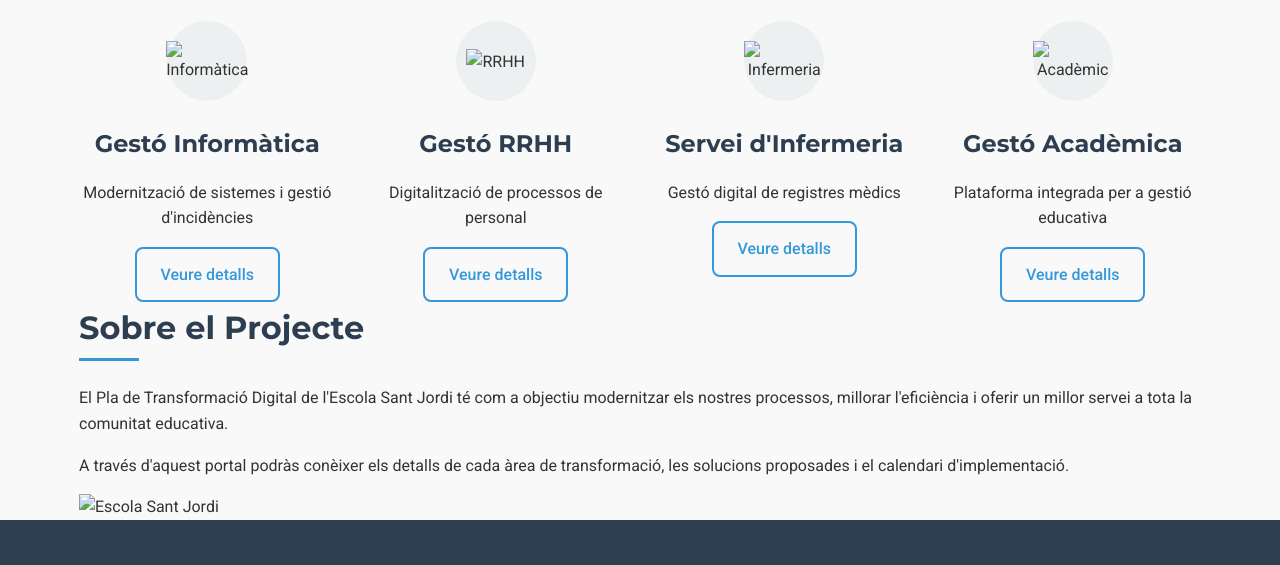
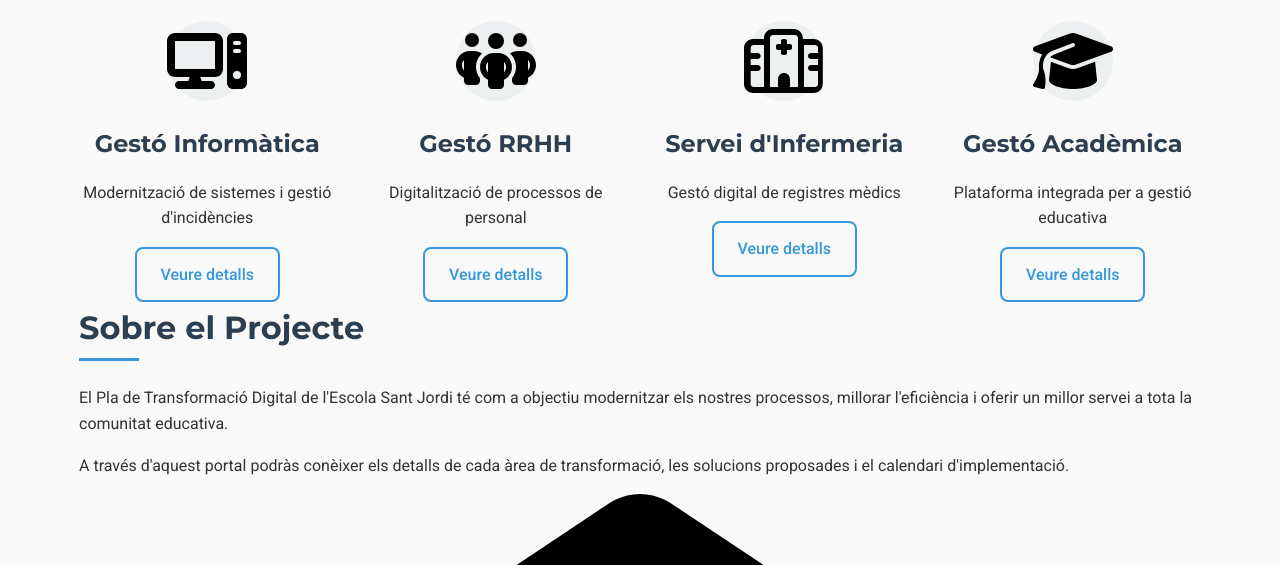
Before and after one commit to MarcosYelamos/1665_RA6_AE12__SergiNebot_MarcosYelamos_PauMiro_ChristianCobano, a plain HTML site: page index.html in a window 1280 px wide. Shown: the part 518-1083 px from the top of the page. Drawn offline with Linux system fonts and the light colour scheme.

Commit message:
Fotos añadidas

```diff
--- a/index.html
+++ b/index.html
@@ -41,7 +41,7 @@
             <div class="areas-grid">
                 <article class="area-card">
                     <div class="card-icon">
-                        <img src="assets/computer.svg" alt="Informàtica">
+                        <img src="./img/informatica.svg" alt="Informàtica">
                     </div>
                     <h3>Gestó Informàtica</h3>
                     <p>Modernització de sistemes i gestió d'incidències</p>
@@ -50,7 +50,7 @@
 
                 <article class="area-card">
                     <div class="card-icon">
-                        <img src="assets/team.svg" alt="RRHH">
+                        <img src="./img/rrhh.svg" alt="RRHH">
                     </div>
                     <h3>Gestó RRHH</h3>
                     <p>Digitalització de processos de personal</p>
@@ -59,7 +59,7 @@
 
                 <article class="area-card">
                     <div class="card-icon">
-                        <img src="assets/health.svg" alt="Infermeria">
+                        <img src="./img/infermeria.svg" alt="Infermeria">
                     </div>
                     <h3>Servei d'Infermeria</h3>
                     <p>Gestó digital de registres mèdics</p>
@@ -68,7 +68,7 @@
 
                 <article class="area-card">
                     <div class="card-icon">
-                        <img src="assets/academic.svg" alt="Acadèmic">
+                        <img src="./img/academica.svg" alt="Acadèmic">
                     </div>
                     <h3>Gestó Acadèmica</h3>
                     <p>Plataforma integrada per a gestió educativa</p>
@@ -84,7 +84,7 @@
                 <p>A través d'aquest portal podràs conèixer els detalls de cada àrea de transformació, les solucions proposades i el calendari d'implementació.</p>
             </div>
             <div class="about-image">
-                <img src="assets/school.jpg" alt="Escola Sant Jordi">
+                <img src="./img/escuela.svg" alt="Escola Sant Jordi">
             </div>
         </section>
     </main>
```
Also changed, not shown: img/academica.svg (added), img/escuela.svg (added), img/infermeria.svg (added), img/informatica.svg (added), img/rrhh.svg (added).
